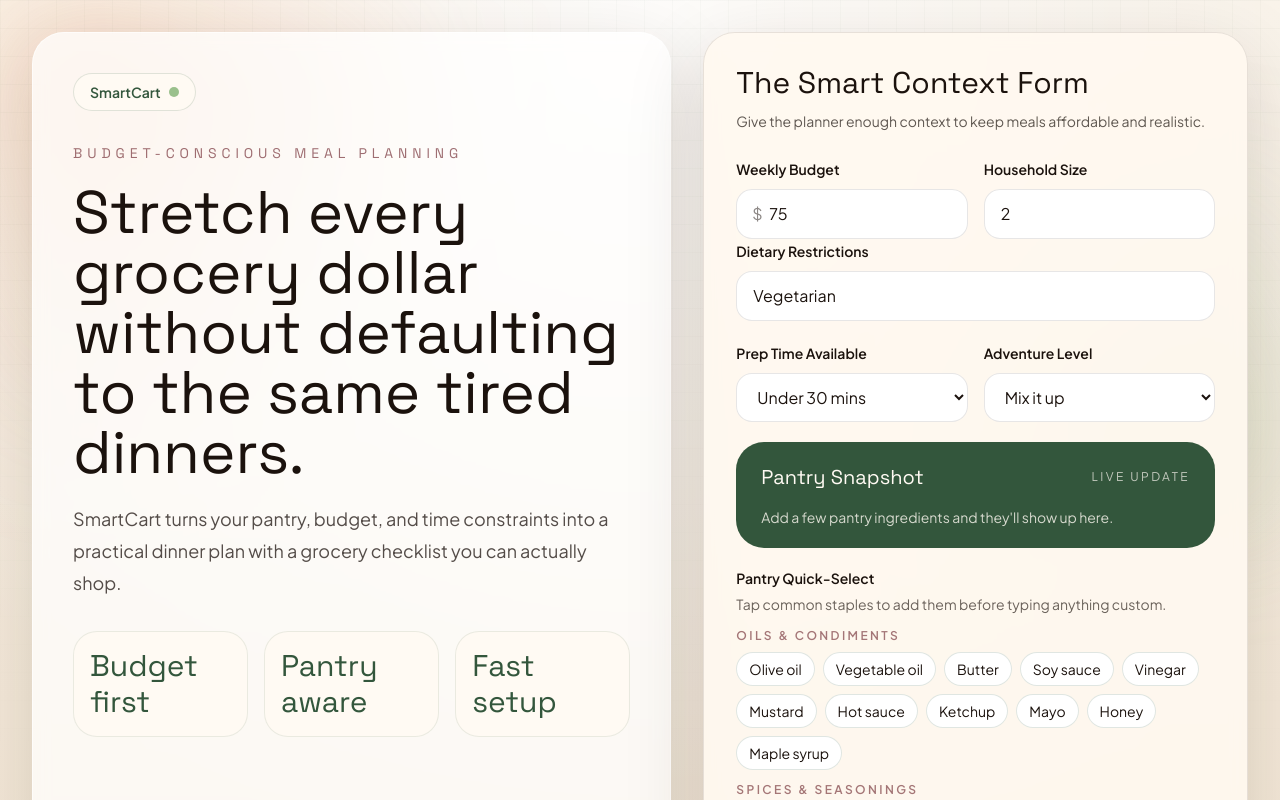
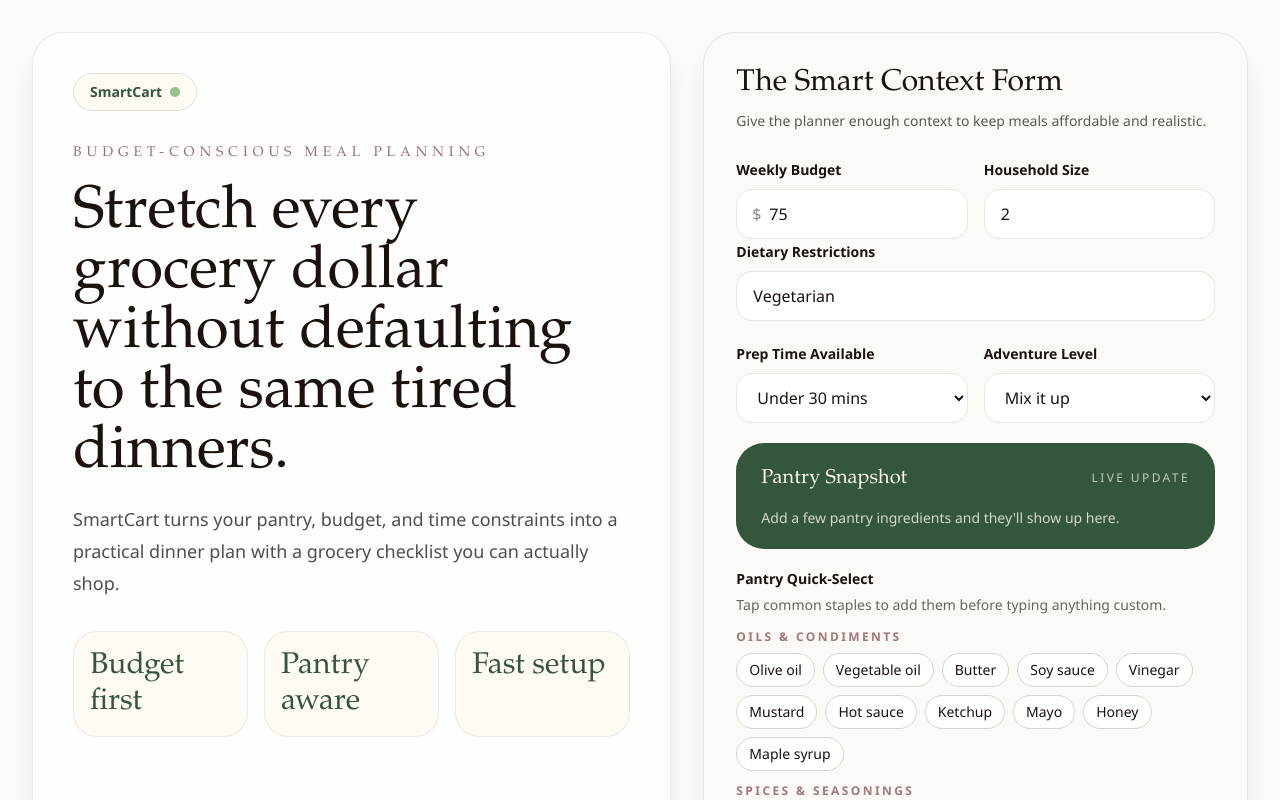
Before and after one commit to ljhooks6/smartcart, a Next.js app: page / in a window 1280 px wide. Shown: the top 800 px of the page. Built offline with nearby package versions, Linux system fonts and the light colour scheme.

Commit message:
Visual Test: Premium Cookbook Theme

```diff
--- a/app/globals.css
+++ b/app/globals.css
@@ -18,8 +18,9 @@ body {
   min-height: 100vh;
   margin: 0;
   background:
-    radial-gradient(circle at top, rgba(255, 255, 255, 0.85), transparent 35%),
-    linear-gradient(180deg, #f7efe3 0%, #f2e5d2 48%, #efe2ce 100%);
+    radial-gradient(circle at top, rgba(255, 255, 255, 0.9), transparent 35%),
+    linear-gradient(180deg, #fafaf9 0%, #f5f5f4 48%, #f1efea 100%);
+  color: #1b120d;
 }
 
 body::before {
@@ -27,8 +28,8 @@ body::before {
   inset: 0;
   z-index: -1;
   background-image:
-    linear-gradient(rgba(51, 86, 60, 0.05) 1px, transparent 1px),
-    linear-gradient(90deg, rgba(51, 86, 60, 0.05) 1px, transparent 1px);
+    linear-gradient(rgba(68, 80, 54, 0.045) 1px, transparent 1px),
+    linear-gradient(90deg, rgba(68, 80, 54, 0.045) 1px, transparent 1px);
   background-size: 28px 28px;
   content: "";
   mask-image: linear-gradient(180deg, rgba(0, 0, 0, 0.5), transparent);
--- a/app/layout.tsx
+++ b/app/layout.tsx
@@ -1,17 +1,6 @@
 import type { Metadata } from "next";
-import { Plus_Jakarta_Sans, Space_Grotesk } from "next/font/google";
 
 import "./globals.css";
-
-const displayFont = Space_Grotesk({
-  subsets: ["latin"],
-  variable: "--font-space-grotesk",
-});
-
-const bodyFont = Plus_Jakarta_Sans({
-  subsets: ["latin"],
-  variable: "--font-plus-jakarta",
-});
 
 export const metadata: Metadata = {
   title: "SmartCart | AI Meal & Grocery Planner",
@@ -26,11 +15,7 @@ export default function RootLayout({
 }>) {
   return (
     <html lang="en">
-      <body
-        className={`${displayFont.variable} ${bodyFont.variable} bg-parchment font-body text-ink antialiased`}
-      >
-        {children}
-      </body>
+      <body className="bg-stone-50 font-body text-ink antialiased">{children}</body>
     </html>
   );
 }
--- a/components/smart-cart-app.fixed.tsx
+++ b/components/smart-cart-app.fixed.tsx
@@ -612,12 +612,12 @@ export function SmartCartApp() {
   }
 
   return (
-    <main className="relative overflow-hidden">
+    <main className="relative overflow-hidden bg-stone-50">
       <div className="absolute inset-x-0 top-0 -z-10 h-[32rem] bg-grain-glow blur-3xl" />
 
       <section className="mx-auto flex min-h-screen w-full max-w-7xl flex-col px-4 py-8 sm:px-6 lg:px-8">
         <div className="grid gap-8 lg:grid-cols-[1.08fr_0.92fr]">
-          <div className="space-y-8 rounded-[2rem] border border-white/60 bg-white/70 p-6 shadow-halo backdrop-blur xl:p-10">
+          <div className="space-y-8 rounded-[2rem] border border-stone-200/80 bg-white/80 p-6 shadow-xl backdrop-blur xl:p-10">
             <div className="inline-flex w-fit items-center gap-2 rounded-full border border-pine/15 bg-cream px-4 py-2 text-sm font-semibold text-pine">
               SmartCart
               <span className="h-2.5 w-2.5 rounded-full bg-sage" />
@@ -649,7 +649,7 @@ export function SmartCartApp() {
             </div>
           </div>
 
-          <div className="rounded-[2rem] border border-ink/10 bg-[#fff9f0]/90 p-6 shadow-halo backdrop-blur xl:p-8">
+          <div className="rounded-[2rem] border border-stone-200 bg-[#fcfaf6]/95 p-6 shadow-xl backdrop-blur xl:p-8">
             <div className="mb-6">
               <p className="font-display text-3xl text-ink">The Smart Context Form</p>
               <p className="mt-2 text-sm leading-6 text-ink/70">
@@ -803,8 +803,8 @@ export function SmartCartApp() {
                             key={item}
                             className={`rounded-full border px-3 py-1.5 text-sm transition ${
                               selectedQuickItems.has(item)
-                                ? "border-pine bg-pine text-cream"
-                                : "border-pine/15 bg-white text-ink hover:border-pine/40"
+                                ? "border-emerald-800 bg-emerald-800 text-stone-50"
+                                : "border-stone-300 bg-white text-ink hover:border-emerald-700"
                             }`}
                             onClick={() => toggleQuickItem(item)}
                             type="button"
@@ -906,7 +906,7 @@ export function SmartCartApp() {
               )}
 
               <button
-                className="w-full rounded-[1.5rem] bg-ink px-6 py-4 font-display text-lg text-cream transition hover:-translate-y-0.5 hover:bg-pine disabled:cursor-not-allowed disabled:opacity-60"
+                className="w-full rounded-[1.5rem] bg-emerald-800 px-6 py-4 font-display text-lg text-stone-50 transition hover:-translate-y-0.5 hover:bg-emerald-900 disabled:cursor-not-allowed disabled:opacity-60"
                 disabled={isLoading || !isBudgetValid}
                 type="submit"
               >
@@ -919,7 +919,7 @@ export function SmartCartApp() {
         <section className="mt-10 space-y-6 pb-16">
           {generatedPlan ? (
             <div className="grid gap-6 xl:grid-cols-[1.05fr_0.95fr]">
-              <div className="rounded-[2rem] border border-pine/10 bg-white/80 p-6 shadow-halo backdrop-blur">
+              <div className="rounded-[2rem] border border-stone-200 bg-white/85 p-6 shadow-xl backdrop-blur">
                 <div className="flex flex-col gap-4 sm:flex-row sm:items-end sm:justify-between">
                   <div>
                     <p className="font-display text-3xl text-ink">Your 5-day plan</p>
@@ -939,7 +939,7 @@ export function SmartCartApp() {
                   {generatedPlan.meals.map((meal, index) => (
                     <article
                       key={`${meal.day}-${meal.name}-${index}`}
-                      className="overflow-hidden rounded-[1.5rem] border border-ink/10 bg-[#fffaf4] shadow-sm"
+                      className="overflow-hidden rounded-[1.5rem] border border-stone-200 bg-[#fffdf9] shadow-xl"
                     >
                       <div className="relative h-48 overflow-hidden">
                         {/* eslint-disable-next-line @next/next/no-img-element */}
@@ -974,8 +974,8 @@ export function SmartCartApp() {
                           <button
                             className={`inline-flex items-center justify-center rounded-[1.1rem] px-4 py-3 text-sm font-semibold transition ${
                               savedMealKeys.has(`${meal.day}::${meal.name}`)
-                                ? "bg-berry text-cream"
-                                : "bg-cream text-berry hover:bg-apricot/20"
+                                ? "bg-emerald-800 text-stone-50"
+                                : "bg-stone-100 text-emerald-900 hover:bg-emerald-50"
                             }`}
                             onClick={() => handleSaveToWeeklyMenu(meal)}
                             type="button"
@@ -985,7 +985,7 @@ export function SmartCartApp() {
                               : "♡ Save to Menu"}
                           </button>
                           <button
-                            className="inline-flex items-center justify-center rounded-[1.1rem] bg-white px-4 py-3 text-sm font-semibold text-ink transition hover:bg-cream disabled:cursor-not-allowed disabled:opacity-60"
+                            className="inline-flex items-center justify-center rounded-[1.1rem] bg-white px-4 py-3 text-sm font-semibold text-ink transition hover:bg-stone-100 disabled:cursor-not-allowed disabled:opacity-60"
                             disabled={replacingMealKey === `${meal.day}::${meal.name}`}
                             onClick={() => handleReplaceMeal(meal, index)}
                             type="button"
@@ -995,7 +995,7 @@ export function SmartCartApp() {
                               : "Replace"}
                           </button>
                           <button
-                            className="inline-flex items-center justify-center rounded-[1.1rem] bg-berry px-4 py-3 text-sm font-semibold text-cream transition hover:bg-pine disabled:cursor-not-allowed disabled:opacity-60"
+                            className="inline-flex items-center justify-center rounded-[1.1rem] bg-emerald-800 px-4 py-3 text-sm font-semibold text-stone-50 transition hover:bg-emerald-900 disabled:cursor-not-allowed disabled:opacity-60"
                             disabled={
                               recipeLoadingMeal === meal.name ||
                               replacingMealKey === `${meal.day}::${meal.name}`
@@ -1013,7 +1013,7 @@ export function SmartCartApp() {
                   ))}
                 </div>
 
-                <section className="mt-8 rounded-[1.75rem] border border-pine/10 bg-cream p-5">
+                <section className="mt-8 rounded-[1.75rem] border border-stone-200 bg-[#f8f4ec] p-5 shadow-lg">
                   <div className="flex items-center justify-between gap-4">
                     <div>
                       <p className="font-display text-2xl text-ink">Your Weekly Menu</p>
@@ -1031,7 +1031,7 @@ export function SmartCartApp() {
                       {weeklyMenu.map((meal) => (
                         <article
                           key={`saved-${meal.day}-${meal.name}`}
-                          className="rounded-[1.25rem] border border-pine/10 bg-white px-4 py-4"
+                          className="rounded-[1.25rem] border border-stone-200 bg-white px-4 py-4 shadow-lg"
                         >
                           <p className="text-xs font-semibold uppercase tracking-[0.2em] text-berry/70">
                             {meal.day}
@@ -1044,7 +1044,7 @@ export function SmartCartApp() {
                           </p>
                           <div className="mt-4 flex flex-wrap gap-2">
                             <button
-                              className="inline-flex items-center justify-center rounded-[1rem] bg-berry px-3 py-2 text-sm font-semibold text-cream transition hover:bg-pine disabled:cursor-not-allowed disabled:opacity-60"
+                              className="inline-flex items-center justify-center rounded-[1rem] bg-emerald-800 px-3 py-2 text-sm font-semibold text-stone-50 transition hover:bg-emerald-900 disabled:cursor-not-allowed disabled:opacity-60"
                               disabled={recipeLoadingMeal === meal.name}
                               onClick={() => handleGetRecipe(meal)}
                               type="button"
@@ -1054,7 +1054,7 @@ export function SmartCartApp() {
                                 : "Get Recipe"}
                             </button>
                             <button
-                              className="inline-flex items-center justify-center rounded-[1rem] bg-cream px-3 py-2 text-sm font-semibold text-ink transition hover:bg-apricot/20 disabled:cursor-not-allowed disabled:opacity-60"
+                              className="inline-flex items-center justify-center rounded-[1rem] bg-stone-100 px-3 py-2 text-sm font-semibold text-ink transition hover:bg-emerald-50 disabled:cursor-not-allowed disabled:opacity-60"
                               disabled={recipeLoadingMeal === meal.name}
                               onClick={() => handleToggleIngredients(meal)}
                               type="button"
@@ -1091,7 +1091,7 @@ export function SmartCartApp() {
                 </section>
 
                 {generatedPlan.dessert && (
-                  <section className="mt-6 rounded-[1.75rem] border border-berry/15 bg-berry/10 p-5 shadow-sm">
+                  <section className="mt-6 rounded-[1.75rem] border border-rose-200 bg-rose-50 p-5 shadow-lg">
                     <p className="text-xs font-semibold uppercase tracking-[0.25em] text-berry/80">
                       Sweet Treat
                     </p>
@@ -1105,7 +1105,7 @@ export function SmartCartApp() {
                 )}
               </div>
 
-              <aside className="rounded-[2rem] border border-ink/10 bg-cream p-6 shadow-sm">
+              <aside className="rounded-[2rem] border border-stone-200 bg-[#faf7f1] p-6 shadow-xl">
                 <p className="font-display text-3xl text-ink">Grocery list</p>
                 <p className="mt-2 text-sm leading-6 text-ink/70">
                   Estimated prices are included so you can spot-check the cart quickly.
@@ -1115,7 +1115,7 @@ export function SmartCartApp() {
                   {groceriesByCategory.map(([category, items]) => (
                     <section
                       key={category}
-                      className="rounded-[1.5rem] border border-pine/10 bg-white p-4"
+                      className="rounded-[1.5rem] border border-stone-200 bg-white p-4 shadow-lg"
                     >
                       <p className="font-display text-xl text-pine">{category}</p>
                       <ul className="mt-4 space-y-3">
@@ -1160,7 +1160,7 @@ export function SmartCartApp() {
                   </p>
                   {generatedPlan.upgrade_available && !hasAppliedUpgrades && (
                     <button
-                      className="mt-4 inline-flex items-center justify-center rounded-[1.25rem] bg-berry px-4 py-3 text-sm font-semibold text-cream transition hover:bg-pine disabled:cursor-not-allowed disabled:opacity-60"
+                      className="mt-4 inline-flex items-center justify-center rounded-[1.25rem] bg-emerald-800 px-4 py-3 text-sm font-semibold text-stone-50 transition hover:bg-emerald-900 disabled:cursor-not-allowed disabled:opacity-60"
                       disabled={isLoading}
                       onClick={handleUpgradePlan}
                       type="button"
@@ -1174,7 +1174,7 @@ export function SmartCartApp() {
 
                 <div className="mt-4 flex items-center gap-3">
                   <button
-                    className="inline-flex items-center justify-center rounded-[1.25rem] bg-ink px-4 py-3 text-sm font-semibold text-cream transition hover:bg-pine"
+                    className="inline-flex items-center justify-center rounded-[1.25rem] bg-emerald-800 px-4 py-3 text-sm font-semibold text-stone-50 transition hover:bg-emerald-900"
                     onClick={handleCopyShoppingList}
                     type="button"
                   >
@@ -1196,7 +1196,7 @@ export function SmartCartApp() {
             </div>
           )}
 
-          <section className="rounded-[2rem] border border-pine/10 bg-white/75 p-6 shadow-halo backdrop-blur xl:p-8">
+          <section className="rounded-[2rem] border border-stone-200 bg-white/80 p-6 shadow-xl backdrop-blur xl:p-8">
             <div className="mx-auto max-w-3xl text-center">
               <p className="font-display text-3xl text-ink">
                 The Ultimate Grocery Map is Coming
@@ -1220,7 +1220,7 @@ export function SmartCartApp() {
                   value={waitlistEmail}
                 />
                 <button
-                  className="rounded-2xl bg-berry px-5 py-3 font-semibold text-cream transition hover:bg-pine"
+                  className="rounded-2xl bg-emerald-800 px-5 py-3 font-semibold text-stone-50 transition hover:bg-emerald-900"
                   type="submit"
                 >
                   Join Waitlist
@@ -1233,7 +1233,7 @@ export function SmartCartApp() {
 
       {activeRecipeMeal && (
         <div className="fixed inset-0 z-50 flex items-center justify-center bg-ink/55 px-4 py-8 backdrop-blur-sm">
-          <div className="relative max-h-[90vh] w-full max-w-2xl overflow-y-auto rounded-[2rem] border border-white/50 bg-white p-6 shadow-halo sm:p-8">
+          <div className="relative max-h-[90vh] w-full max-w-2xl overflow-y-auto rounded-[2rem] border border-stone-200 bg-white p-6 shadow-xl sm:p-8">
             <button
               aria-label="Close recipe"
               className="absolute right-4 top-4 rounded-full border border-ink/10 bg-white px-3 py-2 text-sm font-semibold text-ink transition hover:bg-cream"
--- a/tailwind.config.ts
+++ b/tailwind.config.ts
@@ -25,8 +25,21 @@ const config: Config = {
           "radial-gradient(circle at top left, rgba(243, 154, 99, 0.35), transparent 35%), radial-gradient(circle at bottom right, rgba(154, 192, 140, 0.32), transparent 28%)",
       },
       fontFamily: {
-        display: ["var(--font-space-grotesk)", "sans-serif"],
-        body: ["var(--font-plus-jakarta)", "sans-serif"],
+        display: [
+          "\"Iowan Old Style\"",
+          "\"Palatino Linotype\"",
+          "\"Book Antiqua\"",
+          "Georgia",
+          "serif",
+        ],
+        body: [
+          "\"Avenir Next\"",
+          "Avenir",
+          "\"Segoe UI\"",
+          "ui-sans-serif",
+          "system-ui",
+          "sans-serif",
+        ],
       },
     },
   },
```
